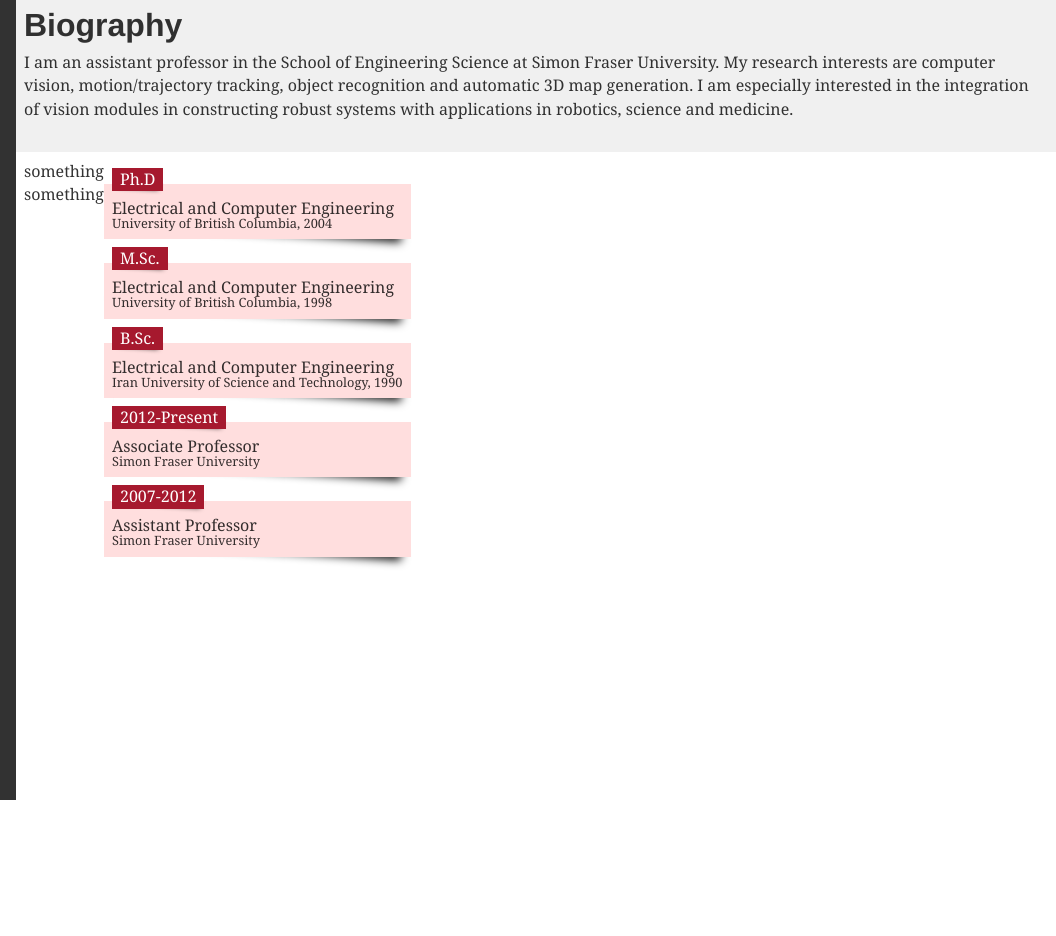
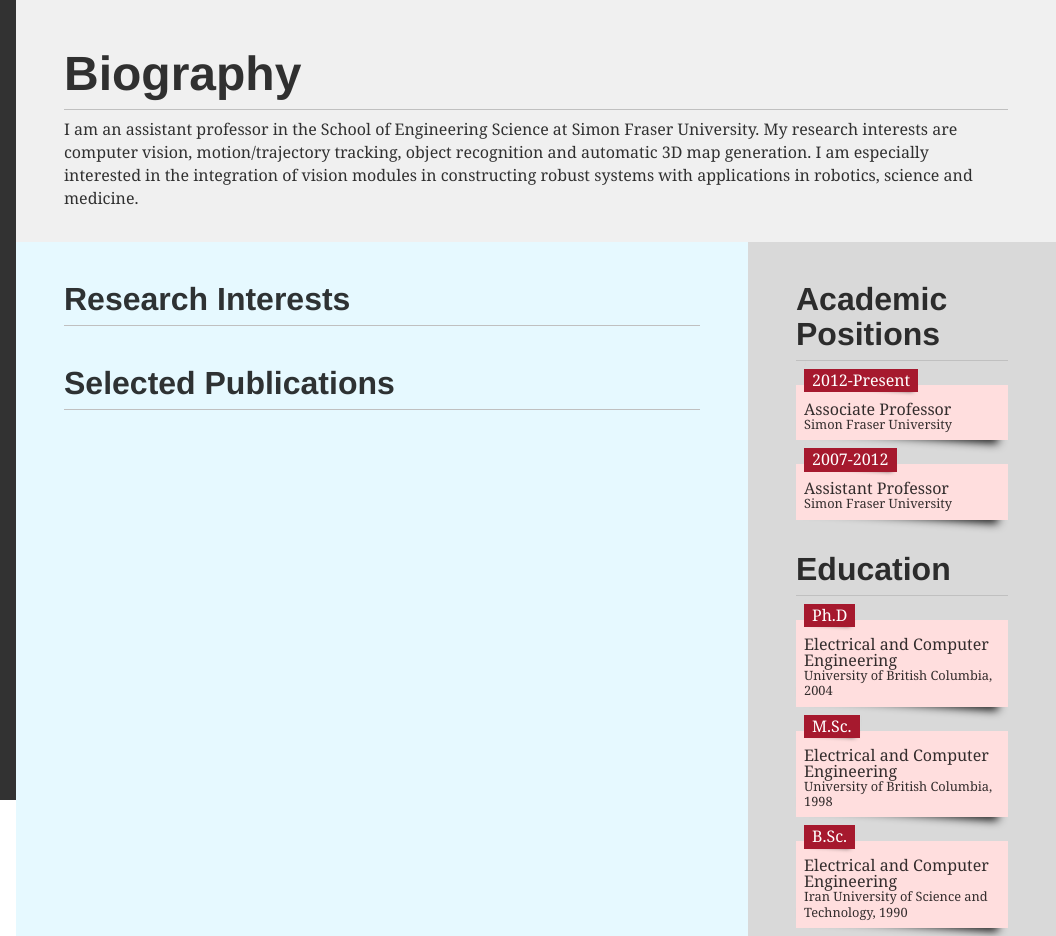
Before and after one commit to aleereza/w_ps, a Gatsby site in the folder website/: page / in a window 1280 px wide. Shown: the full height of the page, 224-1280 px from the left. Before the commit the page ends 800 px from the top, so only its background shows below. Built offline with nearby package versions, Linux system fonts and the light colour scheme; Gatsby itself is replaced by a stand-in of ours; what typography-theme-noriega would draw is missing.

Commit message:
home page developement

```diff
--- a/website/src/components/Content/SearchBar/searchbar.module.css
+++ b/website/src/components/Content/SearchBar/searchbar.module.css
@@ -1,7 +1,7 @@
 .searchcontainer{
   width: 50%;
   display: block;
-  margin: .5rem auto 1rem auto;
+  margin: 1rem auto .5rem auto;
 }
 
 .searchcontainer input{
--- a/website/src/pages/index.js
+++ b/website/src/pages/index.js
@@ -17,12 +17,26 @@ const IndexPage = () => (
       </p>
     </div>
     <div className={styles.index_2}>
-      <div className={styles.research_section}>
-        <div className={styles.serearch_interests}>something</div>
-        <div className={styles.selected_pubs}>something</div>
+      <div className={styles.index_2_1}>
+        <h2 className={styles.heading2}>Research Interests</h2>
+        <h2 className={styles.heading2}>Selected Publications</h2>
       </div>
-      <div className={styles.edu_section}>
+      <div className={styles.index_2_2}>
+        <h2 className={styles.heading2}>Academic Positions</h2>
         <div className={styles.eduitems}>
+          <EduItem
+            title="2012-Present"
+            degree="Associate Professor"
+            school="Simon Fraser University"
+          />
+          <EduItem
+            title="2007-2012"
+            degree="Assistant Professor"
+            school="Simon Fraser University"
+          />
+        </div>
+        <h2 className={styles.heading2}>Education</h2>
+        <div className={styles.proitems}>
           <EduItem
             title="Ph.D"
             degree="Electrical and Computer Engineering"
@@ -39,18 +53,6 @@ const IndexPage = () => (
             school="Iran University of Science and Technology, 1990"
           />
         </div>
-        <div className={styles.proitems}>
-          <EduItem
-            title="2012-Present"
-            degree="Associate Professor"
-            school="Simon Fraser University"
-          />
-          <EduItem
-            title="2007-2012"
-            degree="Assistant Professor"
-            school="Simon Fraser University"
-          />
-        </div>
       </div>
     </div>
   </div>
--- a/website/src/pages/pages.module.scss
+++ b/website/src/pages/pages.module.scss
@@ -1,11 +1,22 @@
 @import '../style/global.scss';
 .page_title {
-  /* color: red; */
-  margin-bottom: .5rem;
+  font-size: 3rem;
+  margin-bottom: 0.5rem;
+  border-bottom: 1px solid silver;
+  padding-top: 2.5rem;
+  padding-bottom: 0.5rem;
+}
+.heading2 {
+  font-size: 2rem;
+  margin-bottom: 0.5rem;
+  border-bottom: 1px solid silver;
+  padding-top: 2rem;
+  padding-bottom: 0.5rem;
 }
 
 .index_1,
-.index_2,
+.index_2_1,
+.index_2_2,
 .contact_1,
 .publications_1,
 .research_1,
@@ -22,17 +33,32 @@
 .index_2 {
   display: flex;
 }
+.index_2_1 {
+  flex: 3 1 0;
+  background-color: $lightblue;
+}
+.index_2_2 {
+  flex: 1 1 0;
+  background-color: $midgrey1;
+}
 
 /* Puclications */
-.publications_1{
+.publications_1 {
   background-color: $lightgrey;
 }
-.results_container{
-  padding: 0 .5rem 0 .5rem;
+.results_container {
+  padding: 0 0.5rem 0 0.5rem;
 }
-.eduitems {
-  flex: 1 1 0;
+
+@media only screen and (min-width: $breakpoint1) {
+  .index_1,
+  .index_2_1,
+  .index_2_2,
+  .contact_1,
+  .publications_1,
+  .research_1,
+  .students_1,
+  .teaching_1 {
+    padding: 0.5rem 3rem 0.5rem 3rem;
+  }
 }
-.proitems {
-  flex: 1 1 0;
-}
--- a/website/src/style/global.scss
+++ b/website/src/style/global.scss
@@ -2,9 +2,11 @@
 $sfured: #a6192e;
 $sfugrey: #54585a;
 $sfublue: #007096;
+$lightblue: #e6f9ff;
 $sfugold: #c1a01e;
 $darkgrey: #323232;
 $lightgrey: #f0f0f0;
+$midgrey1: #d9d9d9;
 $lightaccent: #ffdede;
 
 //conference paper colors
@@ -15,3 +17,5 @@ $jcolor: #c1a01e;
 $jcolorlight: #f5eabd;
 
 $sidenav_container_width: 15rem;
+
+$breakpoint1: 600px;
```
Also changed, not shown: website/src/components/Content/PageTitle/PageTitle.js (added, +17 -0 lines), website/src/components/Content/PageTitle/pagetitle.module.scss (added).
